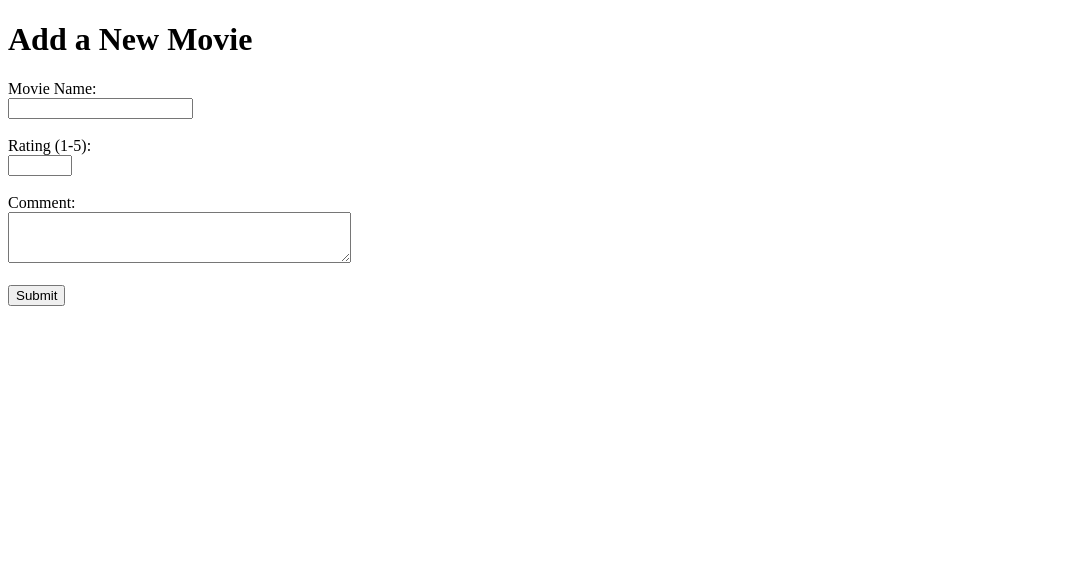
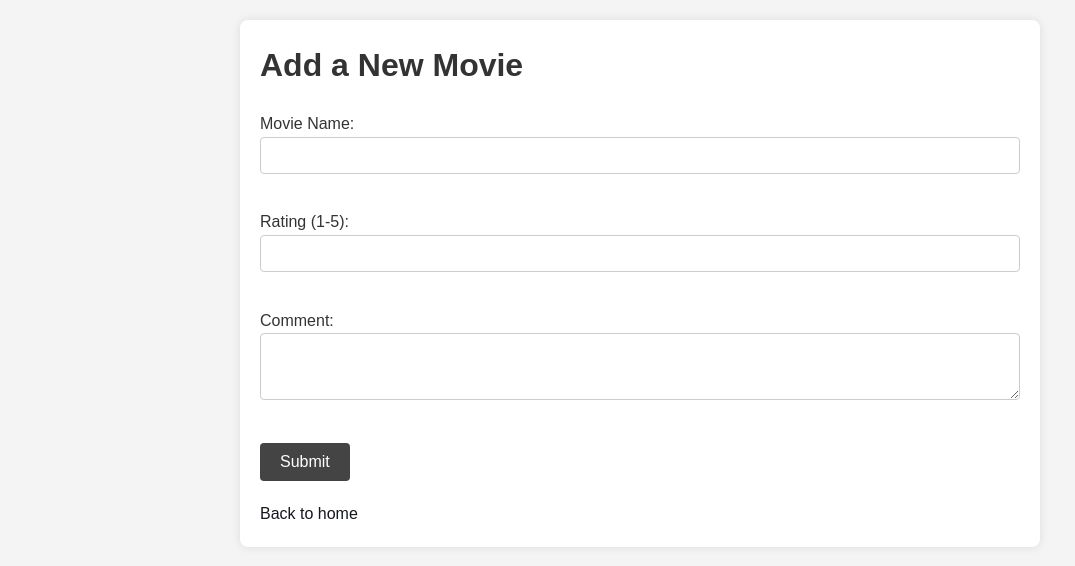
Before and after one commit to erarexhepi/Elokuvat, a Flask app: page /new in a window 1280 px wide. Shown: the top 566 px of the page, without its empty margins (0-1075 px from the left). Run offline with Flask 3, Linux system fonts and the light colour scheme.

Commit message:
Finished product

```diff
--- a/app.py
+++ b/app.py
@@ -1,8 +1,9 @@
-from flask import Flask, redirect, render_template, request, session
+from flask import Flask, redirect, render_template, request, session, url_for
 from flask_sqlalchemy import SQLAlchemy
 from sqlalchemy import text
 from os import getenv
 from werkzeug.security import check_password_hash, generate_password_hash
+from datetime import datetime
 
 app = Flask(__name__)
 app.config["SQLALCHEMY_DATABASE_URI"] = "postgresql://rexera:MoiMoi123@localhost/sovellus"
@@ -32,11 +33,26 @@ def index():
     sql = text(f"SELECT id, name, rating, comment FROM movies WHERE visible=TRUE ORDER BY {sort_query}")
     result = db.session.execute(sql)
     movies = result.fetchall()
+
+    movies_with_comments = []
+    for movie in movies:
+        movie_comments_sql = text("SELECT C.content, U.username, C.created_at FROM comments C JOIN users U ON C.user_id=U.id WHERE C.movie_id=:movie_id ORDER BY C.created_at")
+        movie_comments_result = db.session.execute(movie_comments_sql, {"movie_id": movie.id})
+        comments = movie_comments_result.fetchall()
+        movie_with_comments = {
+            "id": movie.id,
+            "name": movie.name,
+            "rating": movie.rating,
+            "comment": movie.comment,
+            "comments": comments
+        }
+        movies_with_comments.append(movie_with_comments)
+
     visitor_sql = text("SELECT COUNT(*) FROM visitors")
     visitor_result = db.session.execute(visitor_sql)
     visitor_count = visitor_result.scalar()
 
-    return render_template("index.html", count=len(movies), movies=movies, sort_by=sort_by, visitor_count=visitor_count)
+    return render_template("index.html", count=len(movies_with_comments), movies=movies_with_comments, sort_by=sort_by, visitor_count=visitor_count)
 
 @app.route("/new")
 def new():
@@ -51,6 +67,28 @@ def send():
     db.session.execute(sql, {"name": name, "rating": rating, "comment": comment})
     db.session.commit()
     return redirect("/")
+
+@app.route("/comment/<int:movie_id>", methods=["POST"])
+def comment(movie_id):
+    if "username" not in session:
+        return redirect(url_for("index"))
+
+    content = request.form["content"]
+    username = session["username"]
+
+    user_sql = text("SELECT id FROM users WHERE username=:username")
+    user_result = db.session.execute(user_sql, {"username": username})
+    user = user_result.fetchone()
+    if not user:
+        return render_template("error.html", message="User not found")
+
+    user_id = user.id
+
+    sql = text("INSERT INTO comments (movie_id, user_id, content, created_at) VALUES (:movie_id, :user_id, :content, NOW())")
+    db.session.execute(sql, {"movie_id": movie_id, "user_id": user_id, "content": content})
+    db.session.commit()
+
+    return redirect(url_for("index"))
 
 @app.route("/login", methods=["POST"])
 def login():
@@ -110,6 +148,3 @@ def delete(id):
     db.session.execute(sql, {"id": id})
     db.session.commit()
     return redirect("/")
-
-if __name__ == "__main__":
-    app.run(debug=True)
--- /dev/null
+++ b/static/styles.css
@@ -0,0 +1,125 @@
+* {
+    margin: 0;
+    padding: 0;
+    box-sizing: border-box;
+}
+
+body {
+    font-family: Arial, sans-serif;
+    line-height: 1.6;
+    background-color: #f4f4f4;
+    color: #333;
+    padding: 20px;
+}
+
+.container {
+    max-width: 800px;
+    margin: 0 auto;
+    padding: 20px;
+    background: #fff;
+    box-shadow: 0 0 10px rgba(0, 0, 0, 0.1);
+    border-radius: 8px;
+}
+
+h1, h2, h3 {
+    margin-bottom: 20px;
+    color: #333;
+}
+
+p {
+    margin-bottom: 15px;
+}
+
+form {
+    margin-bottom: 20px;
+}
+
+input[type="text"], input[type="password"], input[type="number"], textarea, select {
+    width: 100%;
+    padding: 10px;
+    margin-bottom: 10px;
+    border: 1px solid #ccc;
+    border-radius: 4px;
+}
+
+input[type="submit"] {
+    background: #444;
+    color: white;
+    padding: 10px 20px;
+    border: none;
+    border-radius: 4px;
+    cursor: pointer;
+    font-size: 16px;
+}
+
+input[type="submit"]:hover {
+    background: #555;
+}
+
+a.delete-button {
+    background: #d9534f;
+    color: white;
+    padding: 5px 10px;
+    text-decoration: none;
+    border-radius: 4px;
+    cursor: pointer;
+    font-size: 14px;
+    display: inline-block;
+}
+
+a.delete-button:hover {
+    background: #c9302c;
+}
+
+
+a {
+    color: #13171f;
+    text-decoration: none;
+}
+
+a:hover {
+    text-decoration: underline;
+}
+
+.comment-section {
+    margin-top: 20px;
+}
+
+.comment {
+    padding: 10px;
+    border: 1px solid #ddd;
+    border-radius: 4px;
+    background: #fafafa;
+    margin-bottom: 10px;
+}
+
+.comment strong {
+    display: block;
+    margin-bottom: 5px;
+}
+
+.error {
+    color: red;
+    margin-bottom: 20px;
+}
+
+.header {
+    display: flex;
+    justify-content: space-between;
+    align-items: center;
+    margin-bottom: 20px;
+}
+
+.header a {
+    background: #131f13;
+    color: white;
+    padding: 10px 20px;
+    text-decoration: none;
+    border-radius: 4px;
+    cursor: pointer;
+    font-size: 16px;
+}
+
+.header a:hover {
+    background: #131f13;
+}
--- a/templates/new.html
+++ b/templates/new.html
@@ -3,8 +3,10 @@
 <head>
     <meta charset="UTF-8">
     <title>Add a New Movie</title>
+    <link rel="stylesheet" href="{{ url_for('static', filename='styles.css') }}">
 </head>
 <body>
+    <div class="container">
         <h1>Add a New Movie</h1>
         <form action="/send" method="POST">
             Movie Name: <br>
@@ -15,5 +17,7 @@
             <textarea name="comment" rows="3" cols="40"></textarea><br><br>
             <input type="submit" value="Submit">
         </form>
+        <a href="/">Back to home</a>
+    </div>
 </body>
 </html>
--- a/templates/result.html
+++ b/templates/result.html
@@ -3,8 +3,10 @@
 <head>
     <meta charset="UTF-8">
     <title>Search Results</title>
+    <link rel="stylesheet" href="{{ url_for('static', filename='styles.css') }}">
 </head>
 <body>
+    <div class="container">
         <h1>Search Results</h1>
         {% if messages %}
             <ul>
@@ -19,5 +21,6 @@
             <p>No results found</p>
         {% endif %}
         <a href="/">Back to home</a>
+    </div>
 </body>
 </html>
```
Also changed, not shown: templates/error.html (+6 -3 lines), templates/index.html (+21 -6 lines), templates/register.html (+7 -2 lines), 2 other files. Lines whose indentation alone changed are shown as unchanged.
